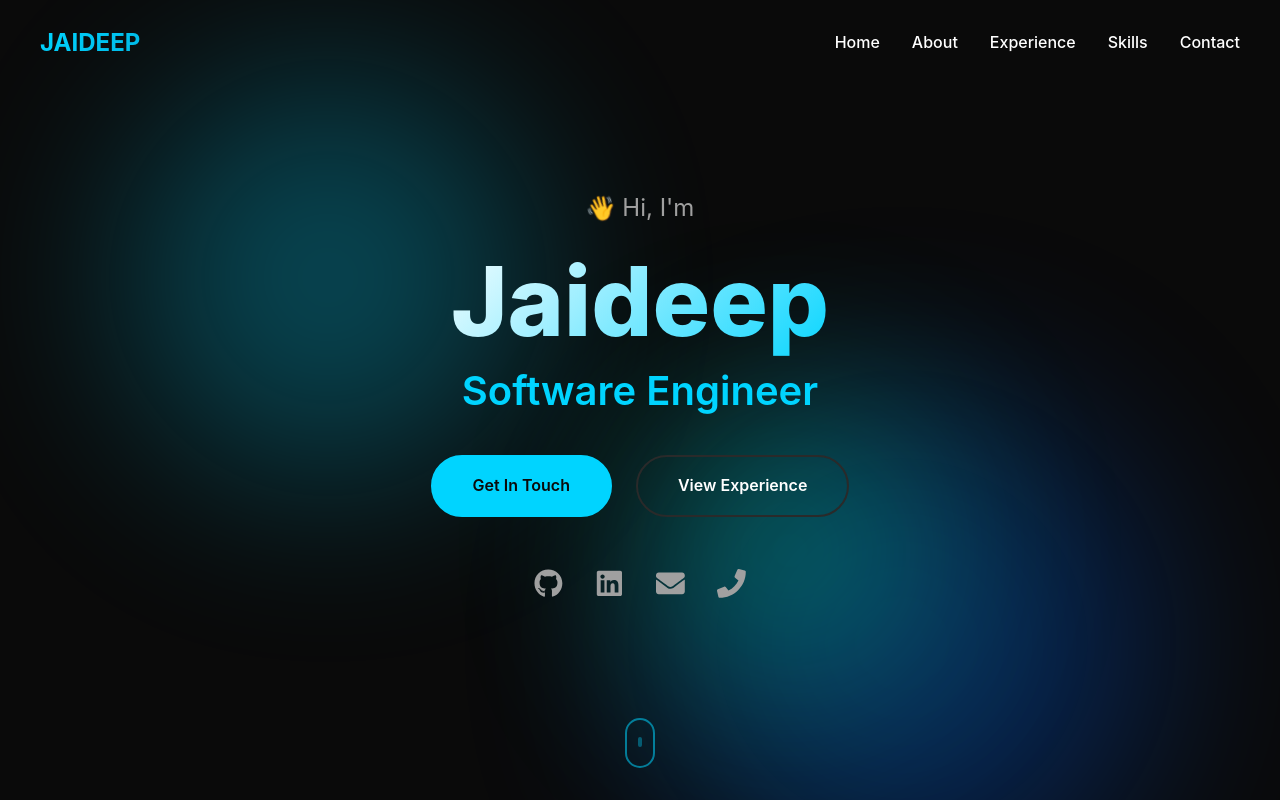
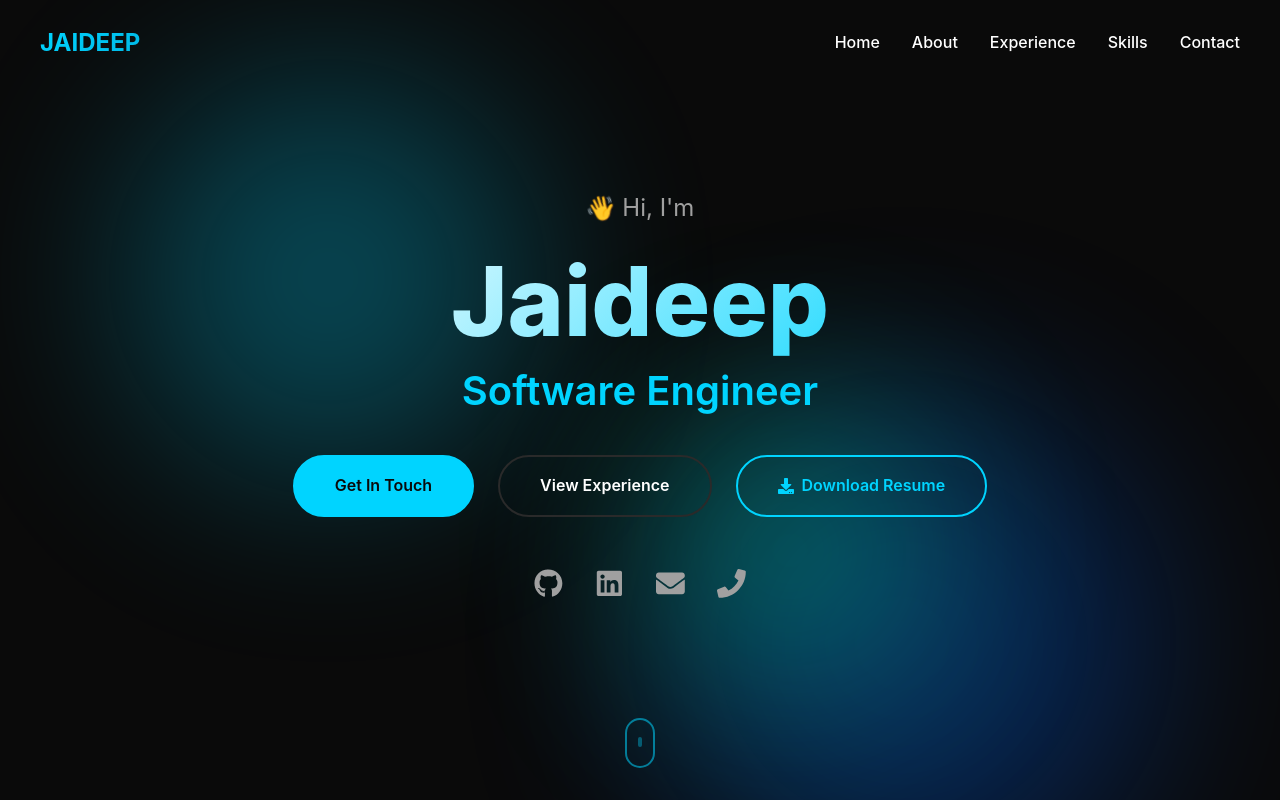
Before and after one commit to jai45/portfolio-site, a React (Vite) app: page / in a window 1280 px wide. Shown: the top 800 px of the page. Built offline with nearby package versions, Linux system fonts and the light colour scheme.

Commit message:
added resume

```diff
--- a/src/components/Hero.css
+++ b/src/components/Hero.css
@@ -141,6 +141,22 @@
   background: rgba(0, 212, 255, 0.1);
 }
 
+.btn-outline {
+  background: transparent;
+  color: var(--accent);
+  border-color: var(--accent);
+  display: flex;
+  align-items: center;
+  gap: 0.5rem;
+  justify-content: center;
+}
+
+.btn-outline:hover {
+  background: var(--accent);
+  color: var(--bg-primary);
+  box-shadow: 0 10px 30px rgba(0, 212, 255, 0.3);
+}
+
 .social-links {
   display: flex;
   gap: 2rem;
--- a/src/components/Hero.jsx
+++ b/src/components/Hero.jsx
@@ -1,5 +1,11 @@
 import { motion } from "framer-motion";
-import { FaGithub, FaLinkedin, FaEnvelope, FaPhone } from "react-icons/fa";
+import {
+  FaGithub,
+  FaLinkedin,
+  FaEnvelope,
+  FaPhone,
+  FaDownload,
+} from "react-icons/fa";
 import "./Hero.css";
 
 const Hero = () => {
@@ -70,6 +76,15 @@ const Hero = () => {
           >
             View Experience
           </motion.a>
+          <motion.a
+            href={`${import.meta.env.BASE_URL}JAIDEEP_Resume.pdf`}
+            download="Jaideep_Resume.pdf"
+            className="btn btn-outline"
+            whileHover={{ scale: 1.05 }}
+            whileTap={{ scale: 0.95 }}
+          >
+            <FaDownload /> Download Resume
+          </motion.a>
         </motion.div>
 
         <motion.div variants={itemVariants} className="social-links">
```
Also changed, not shown: 1 other file (tests, documents, lock files or other folders).
